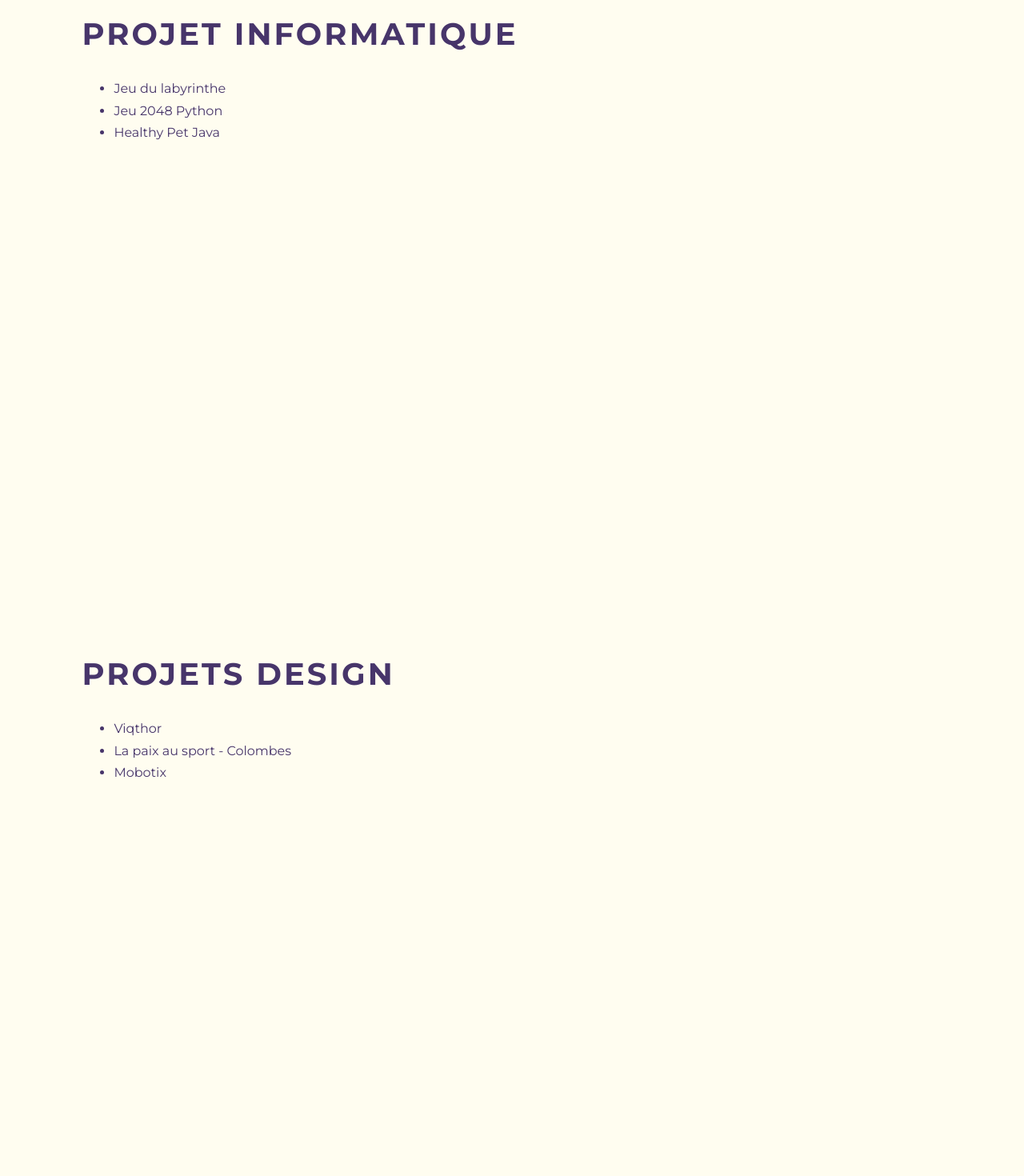
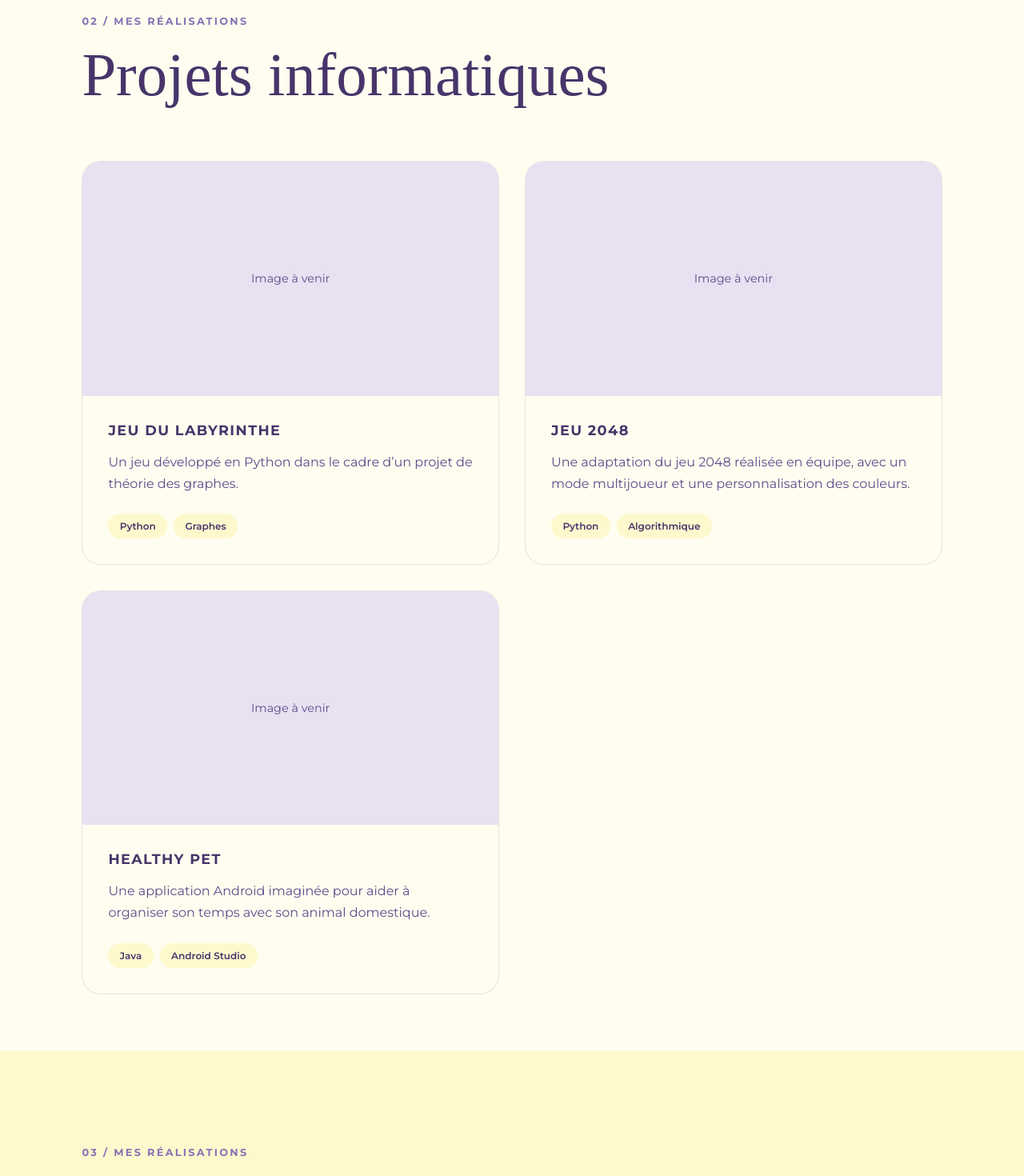
Before and after one commit to baassousouira/sara_baassou_portfolio, a React (Vite) app in the folder frontend/: page / in a window 1280 px wide. Shown: the part 2180-3650 px from the top of the page at 80% size. Built offline with nearby package versions, Linux system fonts and the light colour scheme; a web font is replaced by a local one.

Commit message:
last design changes

```diff
--- a/frontend/src/App.css
+++ b/frontend/src/App.css
@@ -381,3 +381,135 @@
     scroll-margin-top: 160px;
   }
 }
+
+
+/* SECTIONS PROJETS */
+
+.projects-section {
+  background-color: var(--color-cream);
+}
+
+.projects-section:nth-of-type(even) {
+  background-color: var(--color-background);
+}
+
+.projects-container {
+  max-width: 1200px;
+  margin: 0 auto;
+}
+
+.projects-heading {
+  margin-bottom: 3rem;
+}
+
+.projects-eyebrow {
+  display: block;
+  margin-bottom: 1rem;
+
+  color: var(--color-primary-light);
+  font-size: 0.8rem;
+  font-weight: 700;
+  text-transform: uppercase;
+  letter-spacing: 0.18em;
+}
+
+.projects-heading h2 {
+  font-family: var(--font-title);
+  font-size: clamp(2.8rem, 6vw, 5rem);
+  font-weight: 400;
+  text-transform: none;
+  letter-spacing: normal;
+  color: var(--color-primary-dark);
+}
+
+/* GRILLE */
+
+.projects-grid {
+  display: grid;
+  grid-template-columns: repeat(2, minmax(0, 1fr));
+  gap: 2rem;
+}
+
+/* CARTE */
+
+.project-card {
+  min-width: 0;
+  overflow: hidden;
+  border-radius: 24px;
+
+  background-color: var(--color-cream);
+  border: 1px solid rgba(95, 73, 138, 0.15);
+}
+
+.project-image {
+  aspect-ratio: 16 / 9;
+  background-color: #E8E1F2;
+
+  display: flex;
+  align-items: center;
+  justify-content: center;
+
+  color: var(--color-primary);
+  font-size: 0.9rem;
+}
+
+.project-image img {
+  width: 100%;
+  height: 100%;
+  object-fit: cover;
+}
+
+.project-card-content {
+  padding: 2rem;
+}
+
+.project-card h3 {
+  color: var(--color-primary-dark);
+  font-size: 1.1rem;
+  margin-bottom: 1rem;
+}
+
+.project-card p {
+  color: var(--color-primary);
+}
+
+/* TECHNOLOGIES */
+
+.project-tags {
+  display: flex;
+  flex-wrap: wrap;
+  gap: 0.5rem;
+  margin-top: 1.5rem;
+}
+
+.project-tags span {
+  padding: 0.5rem 0.9rem;
+  border-radius: 999px;
+  background-color: var(--color-background);
+  color: var(--color-primary-dark);
+  font-size: 0.75rem;
+  font-weight: 600;
+}
+
+/* LIEN */
+
+.project-link {
+  display: inline-block;
+  margin-top: 1.5rem;
+  color: var(--color-primary-dark);
+  font-weight: 700;
+  text-decoration: underline;
+  text-underline-offset: 4px;
+}
+
+/* RESPONSIVE */
+
+@media (max-width: 700px) {
+  .projects-grid {
+    grid-template-columns: 1fr;
+  }
+
+  .project-card-content {
+    padding: 1.5rem;
+  }
+}
--- a/frontend/src/App.tsx
+++ b/frontend/src/App.tsx
@@ -1,10 +1,12 @@
+
 import Navbar from './components/Navbar';
 import Hero from './components/Hero';
 import About from './components/Aboutme';
+import ProjectsSection from './components/ProjectsSection';
 import './App.css';
 
 function App() {
-  return(
+  return (
     <>
       <Navbar />
 
@@ -13,34 +15,26 @@ function App() {
 
         <About />
 
-        <section id='informatique' className='section'>
-          <h2>Projet informatique</h2>
-          <ul>
-            <li>Jeu du labyrinthe</li>
-            <li>Jeu 2048 Python</li>
-            <li>Healthy Pet Java</li>
-          </ul>
-        </section>
+        <ProjectsSection
+          id="informatique"
+          title="Projets informatiques"
+          number="02"
+        />
 
-        <section id='design' className='section'>
-          <h2>Projets design</h2>
-          <ul>
-            <li>Viqthor</li>
-            <li>La paix au sport - Colombes</li>
-            <li>Mobotix</li>
-          </ul>
-        </section>
+        <ProjectsSection
+          id="design"
+          title="Projets design"
+          number="03"
+        />
 
-        <section id='personnels' className='section'>
-          <h2>Projets personnels</h2>
-          <ul>
-            <li>Dessins</li>
-            <li>Photos</li>
-          </ul>
-        </section>
+        <ProjectsSection
+          id="personnels"
+          title="Projets personnels"
+          number="04"
+        />
       </main>
     </>
-  )
+  );
 }
 
 export default App;
--- /dev/null
+++ b/frontend/src/components/ProjectCard.tsx
@@ -0,0 +1,48 @@
+
+import type { Project } from '../data/projects';
+
+type ProjectCardProps = {
+  project: Project;
+};
+
+function ProjectCard({ project }: ProjectCardProps) {
+  return (
+    <article className="project-card">
+
+      <div className="project-image">
+        {project.image ? (
+          <img src={project.image} alt={project.title} />
+        ) : (
+          <span>Image à venir</span>
+        )}
+      </div>
+
+      <div className="project-card-content">
+        <h3>{project.title}</h3>
+
+        <p>{project.description}</p>
+
+        {project.technologies.length > 0 && (
+          <div className="project-tags">
+            {project.technologies.map((technology) => (
+              <span key={technology}>{technology}</span>
+            ))}
+          </div>
+        )}
+
+        {project.link && (
+          <a
+            href={project.link}
+            target="_blank"
+            rel="noopener noreferrer"
+            className="project-link"
+          >
+            Voir le projet ↗
+          </a>
+        )}
+      </div>
+    </article>
+  );
+}
+
+export default ProjectCard;
--- /dev/null
+++ b/frontend/src/components/ProjectsSection.tsx
@@ -0,0 +1,47 @@
+
+import ProjectCard from './ProjectCard';
+import { projects } from '../data/projects';
+import type { Project } from '../data/projects';
+
+type ProjectsSectionProps = {
+  id: Project['category'];
+  title: string;
+  number: string;
+};
+
+function ProjectsSection({
+  id,
+  title,
+  number,
+}: ProjectsSectionProps) {
+  const filteredProjects = projects.filter(
+    (project) => project.category === id
+  );
+
+  return (
+    <section id={id} className="section projects-section">
+      <div className="projects-container">
+
+        <div className="projects-heading">
+          <span className="projects-eyebrow">
+            {number} / Mes réalisations
+          </span>
+
+          <h2>{title}</h2>
+        </div>
+
+        <div className="projects-grid">
+          {filteredProjects.map((project) => (
+            <ProjectCard
+              key={project.id}
+              project={project}
+            />
+          ))}
+        </div>
+
+      </div>
+    </section>
+  );
+}
+
+export default ProjectsSection;
--- /dev/null
+++ b/frontend/src/data/projects.ts
@@ -0,0 +1,73 @@
+
+export type Project = {
+    id: string;
+    title: string;
+    description: string;
+    category: 'informatique' | 'design' | 'personnels';
+    technologies: string[];
+    image?: string;
+    link?: string;
+  };
+
+  export const projects: Project[] = [
+    {
+      id: 'labyrinthe',
+      title: 'Jeu du labyrinthe',
+      description:
+        'Un jeu développé en Python dans le cadre d’un projet de théorie des graphes.',
+      category: 'informatique',
+      technologies: ['Python', 'Graphes'],
+    },
+    {
+      id: '2048',
+      title: 'Jeu 2048',
+      description:
+        'Une adaptation du jeu 2048 réalisée en équipe, avec un mode multijoueur et une personnalisation des couleurs.',
+      category: 'informatique',
+      technologies: ['Python', 'Algorithmique'],
+    },
+    {
+      id: 'healthy-pet',
+      title: 'Healthy Pet',
+      description:
+        'Une application Android imaginée pour aider à organiser son temps avec son animal domestique.',
+      category: 'informatique',
+      technologies: ['Java', 'Android Studio'],
+    },
+    {
+      id: 'viqthor',
+      title: 'Viqthor',
+      description: 'Un projet de design à découvrir.',
+      category: 'design',
+      technologies: [],
+    },
+    {
+      id: 'paix-sport',
+      title: 'La paix au sport à Colombes',
+      description: 'Un projet de design à découvrir.',
+      category: 'design',
+      technologies: [],
+    },
+    {
+      id: 'mobotix',
+      title: 'Mobotix',
+      description:
+        'Une réflexion autour de l’utilisation des technologies dans les EHPAD.',
+      category: 'design',
+      technologies: [],
+    },
+    {
+      id: 'dessins',
+      title: 'Dessins',
+      description: 'Une sélection de mes créations personnelles.',
+      category: 'personnels',
+      technologies: [],
+    },
+    {
+      id: 'photos-nature',
+      title: 'Série photos Nature',
+      description: 'Une série de photographies consacrées à la nature.',
+      category: 'personnels',
+      technologies: [],
+    },
+  ];
```
